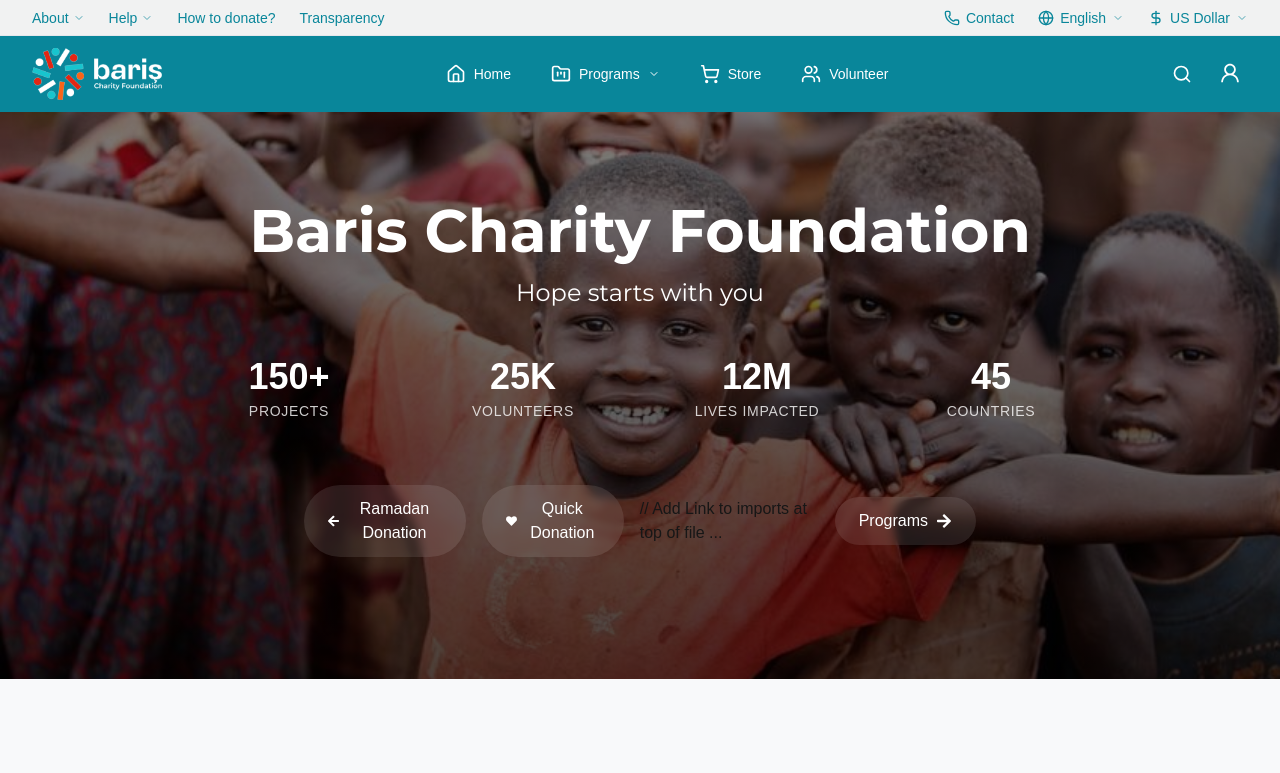
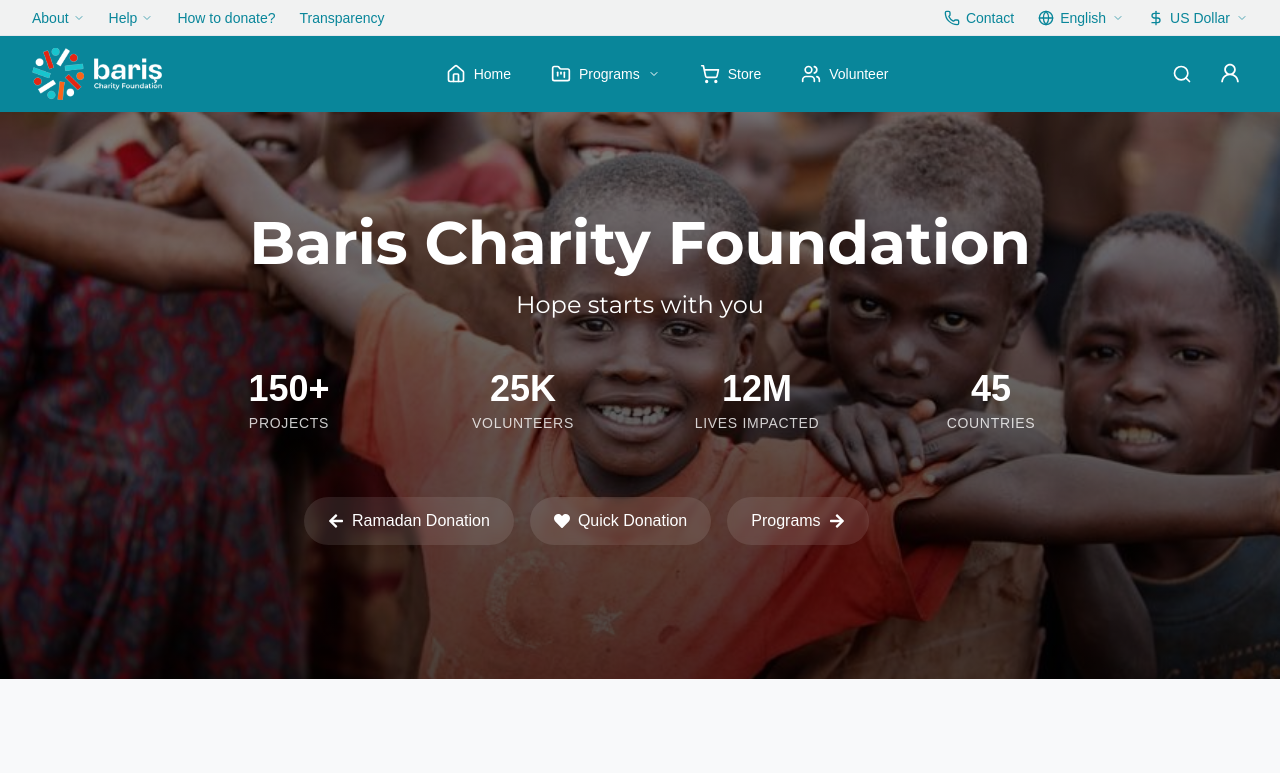
Before and after one commit to mmaigari/barismain, a Next.js app: page / in a window 1280 px wide. Shown: the top 773 px of the page. Built offline with nearby package versions, Linux system fonts and the light colour scheme.

Commit message:
Add Link component to HeroSection for navigation to Programs

```diff
--- a/src/components/home/HeroSection.tsx
+++ b/src/components/home/HeroSection.tsx
@@ -72,9 +72,6 @@ const HeroSection = () => {
             <FaHeart className="mr-2" /> Quick Donation
           </button>
 
-          // Add Link to imports at top of file
-
-          ...
 
                 <Link href="/programs" className="flex items-center justify-center bg-white/10 backdrop-blur-sm text-white rounded-full py-3 px-6 font-medium hover:bg-white/20 transition-colors w-full sm:w-auto">
                 Programs <FaArrowRight className="ml-2" />
```
